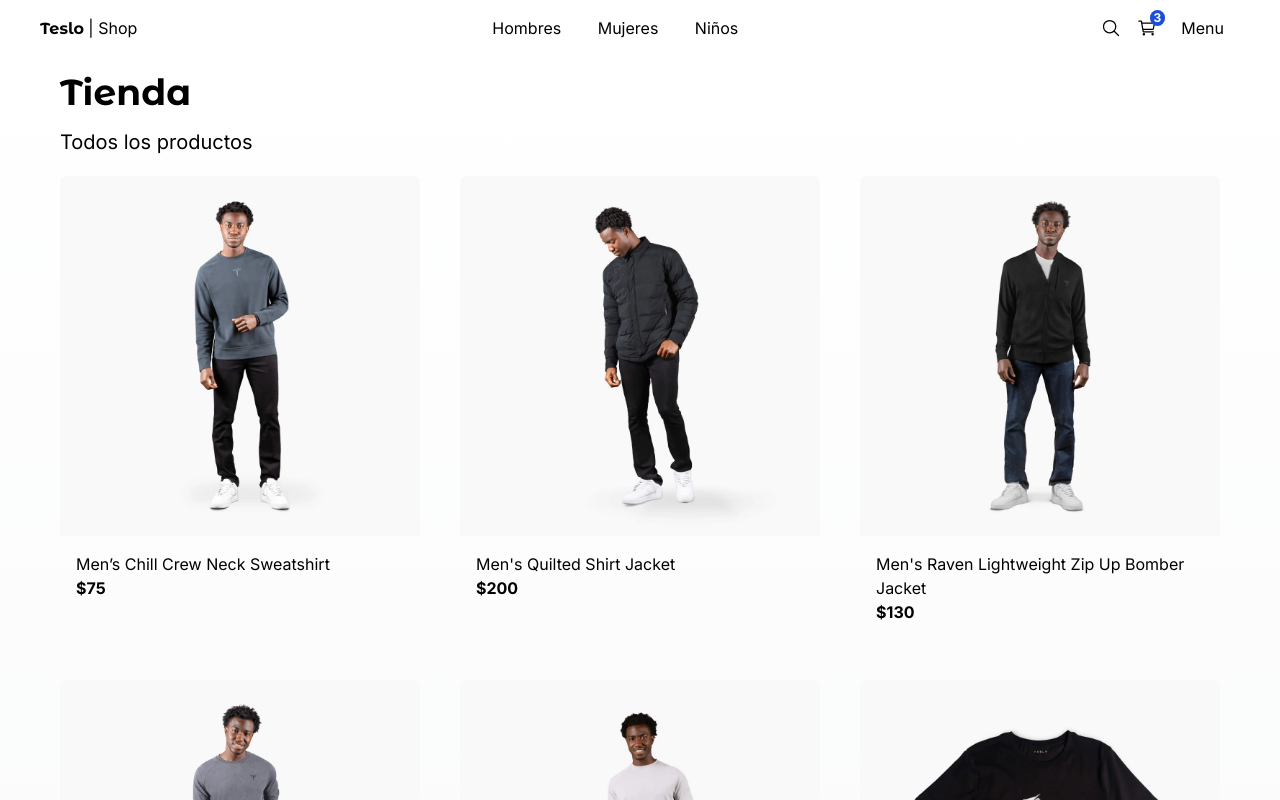
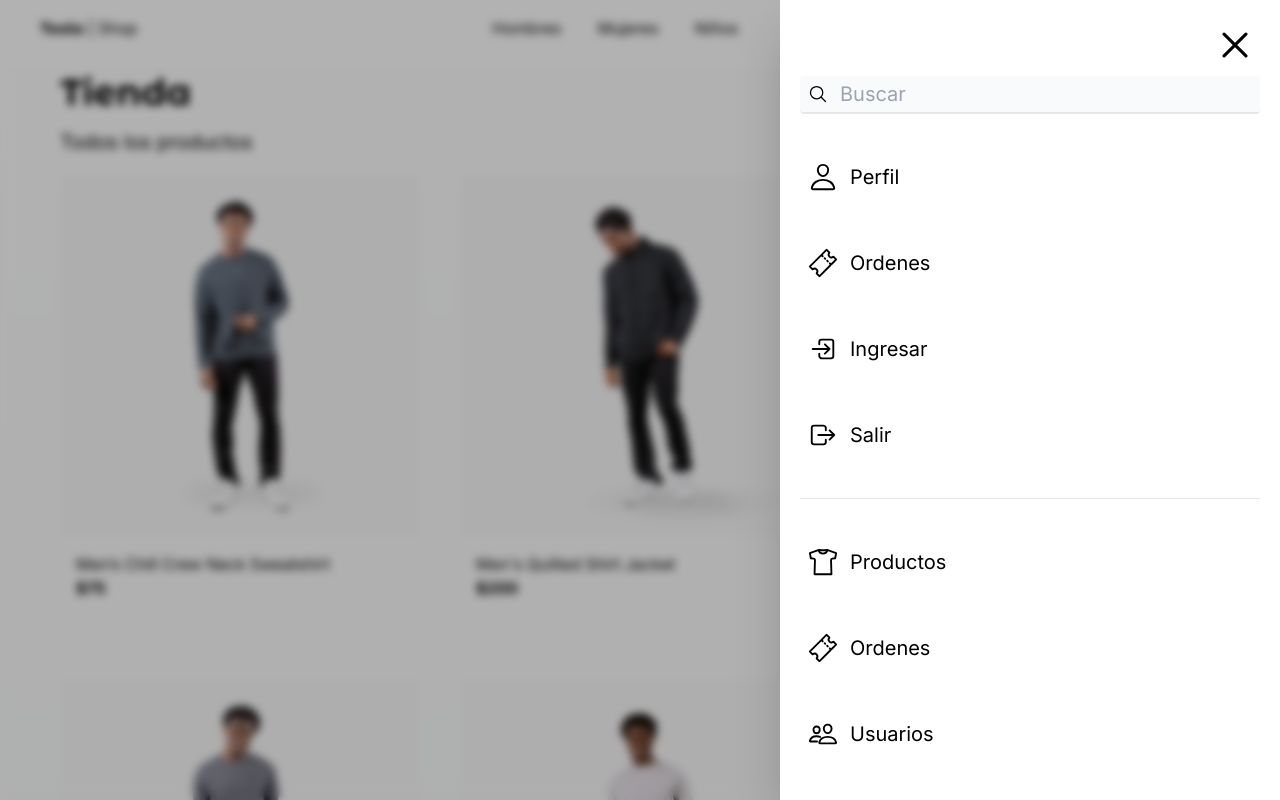
Before and after one commit to Gmsus4/teslo-shop, a Next.js app: page / in a window 1280 px wide. Shown: the top 800 px of the page. Built offline with nearby package versions, Linux system fonts and the light colour scheme.

Commit message:
Menu lateral

```diff
--- a/src/app/(shop)/layout.tsx
+++ b/src/app/(shop)/layout.tsx
@@ -1,4 +1,4 @@
-import { TopMenu } from "@/components";
+import { Sidebar, TopMenu } from "@/components";
 
 export default function ShopLayout({ children }: {
  children: React.ReactNode;
@@ -6,6 +6,7 @@
   return (
     <main className="min-h-screen px-5">
       <TopMenu />
+      <Sidebar />
 
       <div className="px-0 sm:px-10">
           { children }
--- a/src/components/index.ts
+++ b/src/components/index.ts
@@ -3,3 +3,4 @@
 export * from './ui/title/Title'
 export * from './products/produtc-grid/ProductGrid'
 export * from './products/produtc-grid/ProductGridItem'
+export * from './ui/sidebar/Sidebar'
--- /dev/null
+++ b/src/components/ui/sidebar/Sidebar.tsx
@@ -0,0 +1,98 @@
+'use client'
+
+import Link from "next/link"
+import { IoCloseOutline, IoLogInOutline, IoLogOutOutline, IoPeopleOutline, IoPersonOutline, IoSearchOutline, IoShirtOutline, IoTicketOutline } from "react-icons/io5"
+
+export const Sidebar = () => {
+  return (
+    <div>
+        {/* Background black */}
+        <div className="fixed top-0 left-0 w-screen h-screen z-10 bg-black opacity-30" />
+
+        {/* Blur */}
+        <div className="fade-in fixed top-0 left-0 w-screen h-screen z-10 backdrop-filter backdrop-blur-sm" />
+
+        {/* Sidemenu */}
+        <nav
+            //Todo: Efecto de slide
+            className="fixed p-5 right-0 top-0 w-[500px] h-screen bg-white z-20 shadow-2xl transform transition-all duration-300" >
+                <IoCloseOutline
+                    size={50}
+                    className="absolute top-5 right-5 cursor-pointer"
+                    onClick={() => console.log('click')} //Eventos del cliente
+        />
+
+                {/* Input */}
+                <div className="relative mt-14">
+                    <IoSearchOutline size={20} className="absolute top-2 left-2"/>
+                    <input
+                        type="text"
+                        placeholder="Buscar"
+                        className="w-full bg-gray-50 rounded pl-10 py-1 pr-10 border-b-2 text-xl border-gray-200 focus:outline-none focus:border-blue-500"
+                    />
+                </div>
+
+                {/* Menu */}
+                <Link
+                    href="/"
+                    className="flex items-center mt-10 p-2 hover:bg-gray-100 rounded transition-all "
+                >
+                    <IoPersonOutline size={30}/>
+                    <span className="ml-3 text-xl">Perfil</span>
+                </Link>
+
+                <Link
+                    href="/"
+                    className="flex items-center mt-10 p-2 hover:bg-gray-100 rounded transition-all "
+                >
+                    <IoTicketOutline size={30}/>
+                    <span className="ml-3 text-xl">Ordenes</span>
+                </Link>
+
+                <Link
+                    href="/"
+                    className="flex items-center mt-10 p-2 hover:bg-gray-100 rounded transition-all "
+                >
+                    <IoLogInOutline size={30}/>
+                    <span className="ml-3 text-xl">Ingresar</span>
+                </Link>
+
+                <Link
+                    href="/"
+                    className="flex items-center mt-10 p-2 hover:bg-gray-100 rounded transition-all "
+                >
+                    <IoLogOutOutline size={30}/>
+                    <span className="ml-3 text-xl">Salir</span>
+                </Link>
+
+                {/* Line Separator */}
+                <div className="w-full h-px bg-gray-200 my-10" />
+
+                <Link
+                    href="/"
+                    className="flex items-center mt-10 p-2 hover:bg-gray-100 rounded transition-all "
+                >
+                    <IoShirtOutline size={30}/>
+                    <span className="ml-3 text-xl">Productos</span>
+                </Link>
+
+                <Link
+                    href="/"
+                    className="flex items-center mt-10 p-2 hover:bg-gray-100 rounded transition-all "
+                >
+                    <IoTicketOutline size={30}/>
+                    <span className="ml-3 text-xl">Ordenes</span>
+                </Link>
+
+                <Link
+                    href="/"
+                    className="flex items-center mt-10 p-2 hover:bg-gray-100 rounded transition-all "
+                >
+                    <IoPeopleOutline size={30}/>
+                    <span className="ml-3 text-xl">Usuarios</span>
+                </Link>
+        </nav>
+
+    </div>
+  )
+}
```
